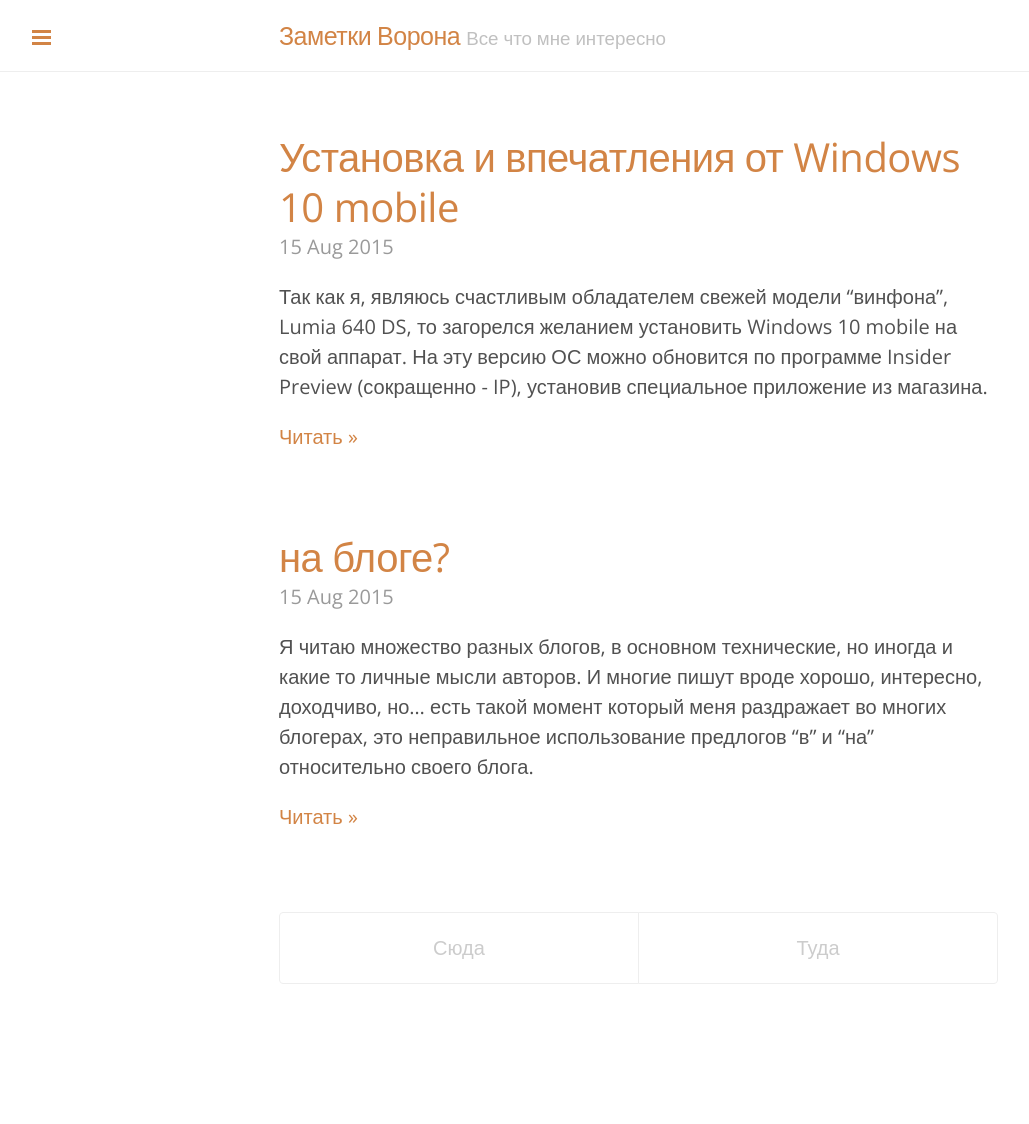
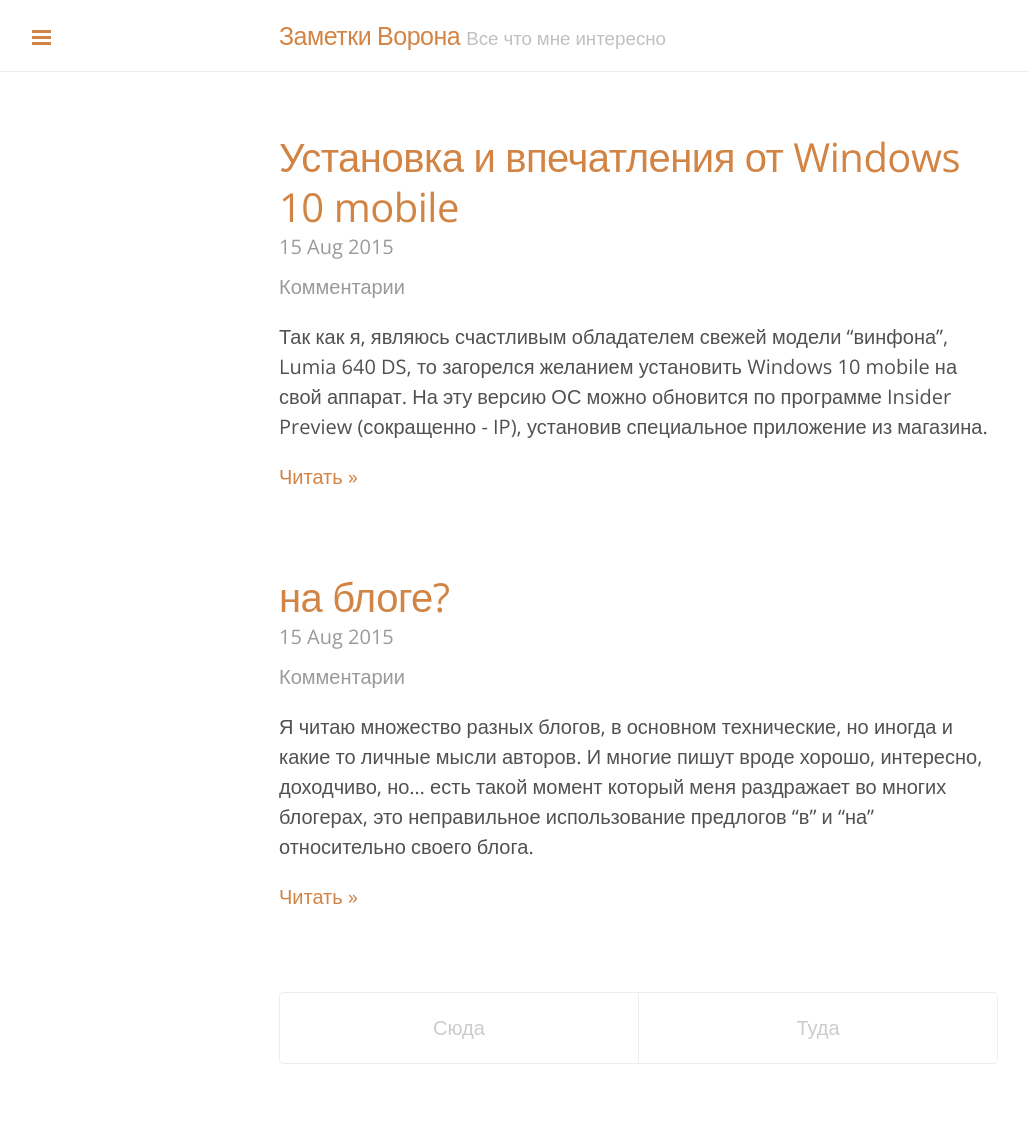
Before and after one commit to vorons/vorons.github.io, a Jekyll site: the page built from index.html, in a window 1280 px wide. Shown: the whole page, without its empty margins (1-1030 px from the left). Built offline with Jekyll 4.4.1, drawn with Linux system fonts in a browser that asks for light colours; the list of posts is cut into pages by our own code; before the commit the page ends 1044 px from its top, so only the background shows below that.

Commit message:
Update index.html

```diff
--- a/index.html
+++ b/index.html
@@ -13,7 +13,7 @@ title: Home
     </h1>
 
     <span class="post-date">{{ post.date | date_to_string }}</span>
-
+    <span class="post-date disqus-comment-count" data-disqus-url="{{ post.url }}">Комментарии</span>
     {{ post.excerpt }}
     <p><a href="{{post.url}}">Читать »</a></p>
   </div>
```
